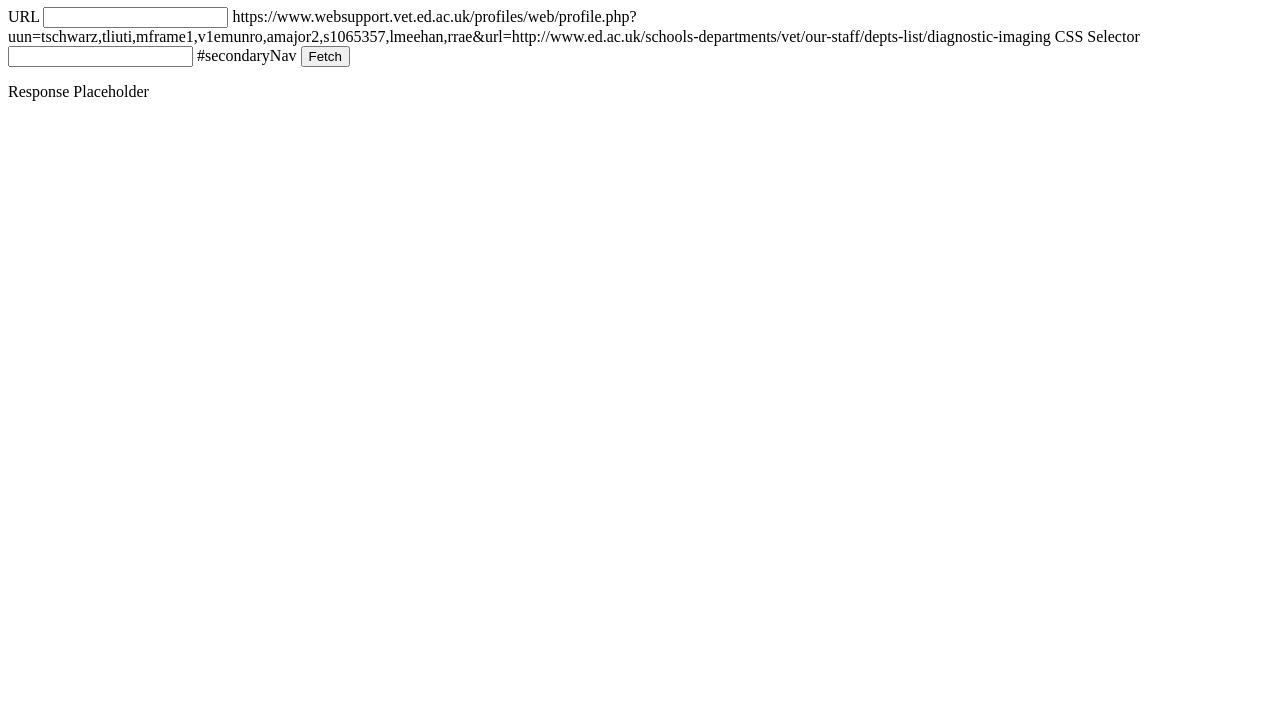
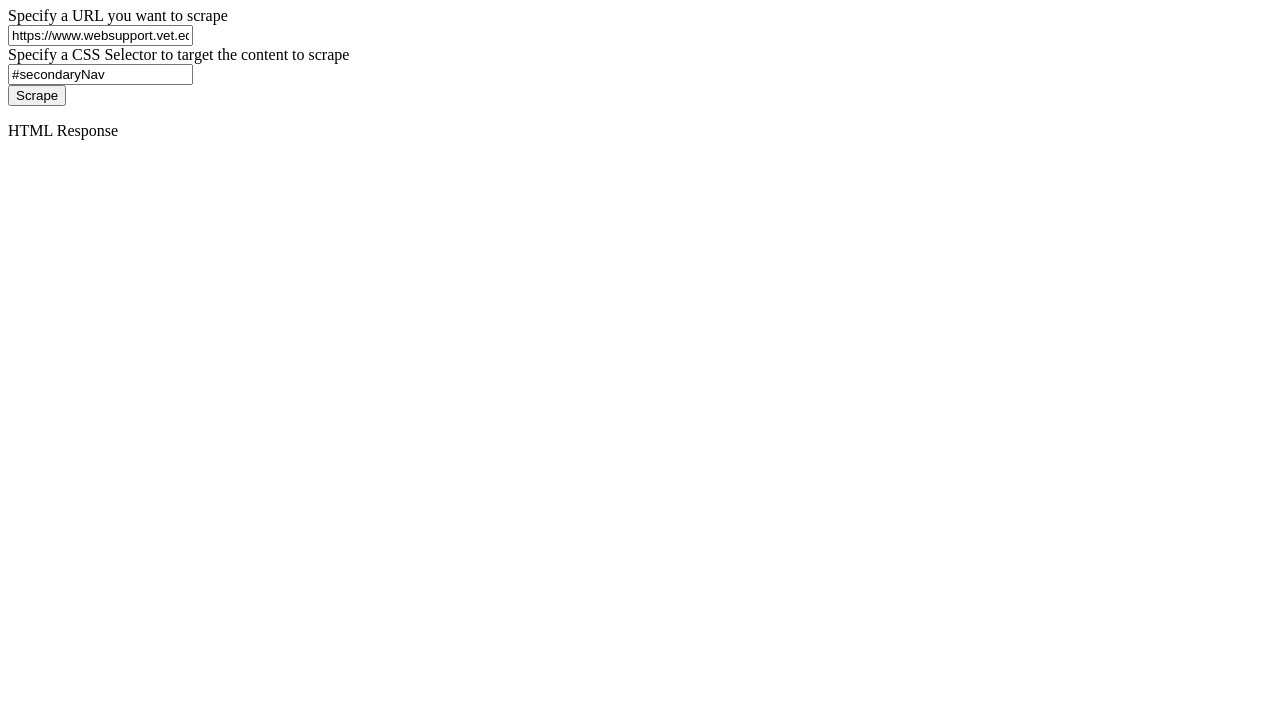
Before and after one commit to mwesttpx/netlify-serverless, a plain HTML site: page public/index.html in a window 1280 px wide. Shown: the part 73-800 px from the top of the page. Drawn offline with Linux system fonts and the light colour scheme.

Commit message:
poc ready for review

```diff
--- a/public/index.html
+++ b/public/index.html
@@ -12,18 +12,19 @@
   <h1>HTML & XML Scraping via Serverless Function</h1>
 
 
-    <label for="url">URL</label>
-    <input type="text" id="url" name="url">
-    https://www.websupport.vet.ed.ac.uk/profiles/web/profile.php?uun=tschwarz,tliuti,mframe1,v1emunro,amajor2,s1065357,lmeehan,rrae&url=http://www.ed.ac.uk/schools-departments/vet/our-staff/depts-list/diagnostic-imaging
-
-    <label for="selector">CSS Selector</label>
-    <input type="text" id="selector" name="selector">
-    #secondaryNav
-
-    <button id="fetch-btn">Fetch</button>
+    <label for="url">Specify a URL you want to scrape</label>
+    <br/>
+    <input type="text" id="url" name="url"
+    value="https://www.websupport.vet.ed.ac.uk/profiles/web/profile.php?uun=tschwarz,tliuti,mframe1,v1emunro,amajor2,s1065357,lmeehan,rrae&url=http://www.ed.ac.uk/schools-departments/vet/our-staff/depts-list/diagnostic-imaging">
+    <br/>
+    <label for="selector">Specify a CSS Selector to target the content to scrape</label>
+    <br/>
+    <input type="text" id="selector" name="selector" value="#secondaryNav">
+    <br/>
+    <button id="fetch-btn">Scrape</button>
 
 
-  <p id="response-output">Response Placeholder</p>
+  <p id="response-output">HTML Response</p>
 
   <script>
     document.addEventListener('DOMContentLoaded', () => {
@@ -38,7 +39,6 @@
           body: JSON.stringify({
             url: urlField.value,
             selector: selectorField.value,
-            html: ""
           })
         }).then(response => response.json()
         )
```
Also changed, not shown: netlify/functions/hello-world.js (+7 -6 lines).
